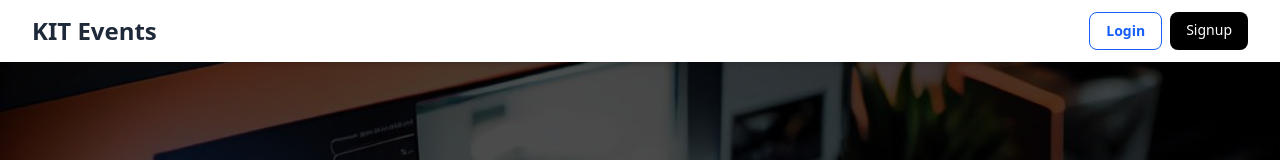
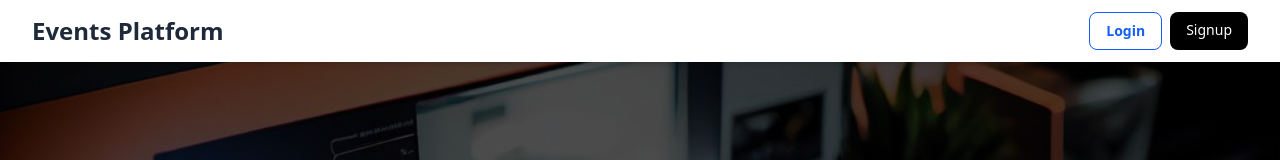
Before and after one commit to Bhavesh077code/FrontendColageEventManagement, a React app: page / in a window 1280 px wide. Shown: the top 160 px of the page. Built offline with nearby package versions, Linux system fonts and the light colour scheme; the HTML template or start-up script is replaced by a standard one.

Commit message:
version 8

```diff
--- a/src/components/HomeNavbar.jsx
+++ b/src/components/HomeNavbar.jsx
@@ -6,7 +6,7 @@ const HomeNavbar = () => {
 
                 {/* Logo */}
                 <h1 className="text-lg md:text-2xl font-bold whitespace-nowrap">
-                    KIT Events
+                    Events Platform
                 </h1>
 
                 {/* Buttons */}
--- a/src/pages/Home.jsx
+++ b/src/pages/Home.jsx
@@ -10,7 +10,7 @@ export default function Dashboard() {
 
       {/* HERO SECTION */}
       <section
-        className="relative min-h-screen flex items-center justify-center bg-cover bg-center"
+        className="relative z-0 w-full md:h-screen h-auto min-h-screen flex items-center justify-center bg-cover bg-center"
         style={{
           backgroundImage: `url(${kiit})`,
         }}
```
